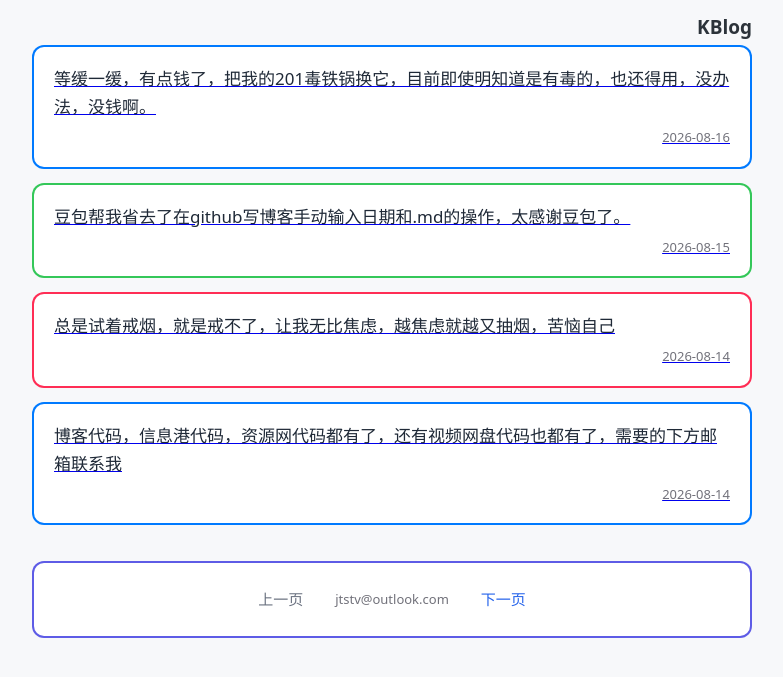
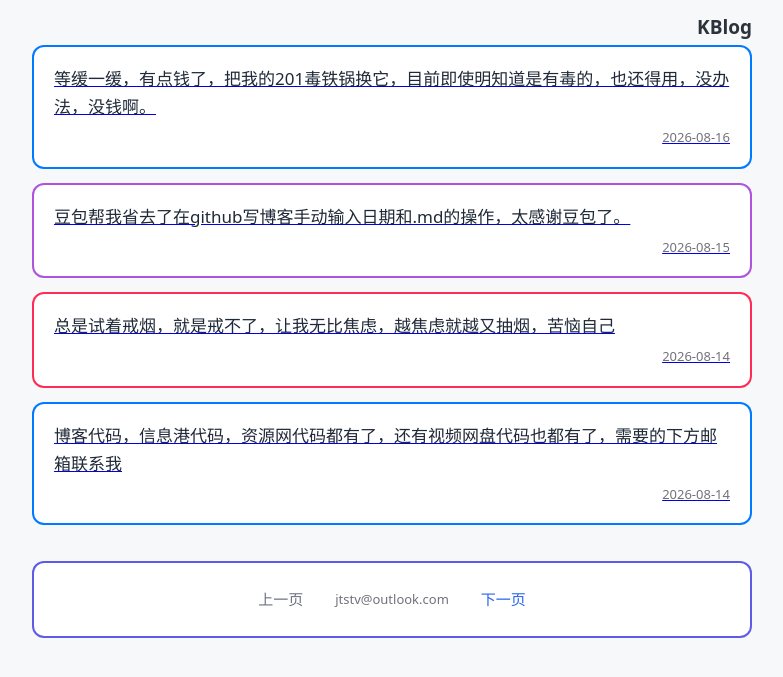
Before and after one commit to JTSTV/Jtstv.github.io, a Jekyll site: the page built from index.html, in a window 1280 px wide. Shown: the top 677 px of the page, without its empty margins (248-1031 px from the left). Built offline with Jekyll 4.4.1, drawn with Linux system fonts in a browser that asks for light colours; the list of posts is cut into pages by our own code.

Commit message:
更新 index.html

```diff
--- a/index.html
+++ b/index.html
@@ -18,7 +18,7 @@ body{font:16px system-ui,-apple-system,sans-serif;background:#f7f8fa;color:#2c33
 .site-title{font-size:19px;font-weight:600;color:#2c333a;display:inline-block}
 .post-item{margin-bottom:14px;padding:2px;border-radius:12px}
 .box0{background:#007aff}
-.box1{background:#34c759}
+.box1{background:#af52de}
 .box2{background:#ff9500}
 .box3{background:#ff2d55}
 .inner-card{background:#fff;border-radius:10px;padding:18px 20px;overflow-x:auto;word-break:break-all}
```
